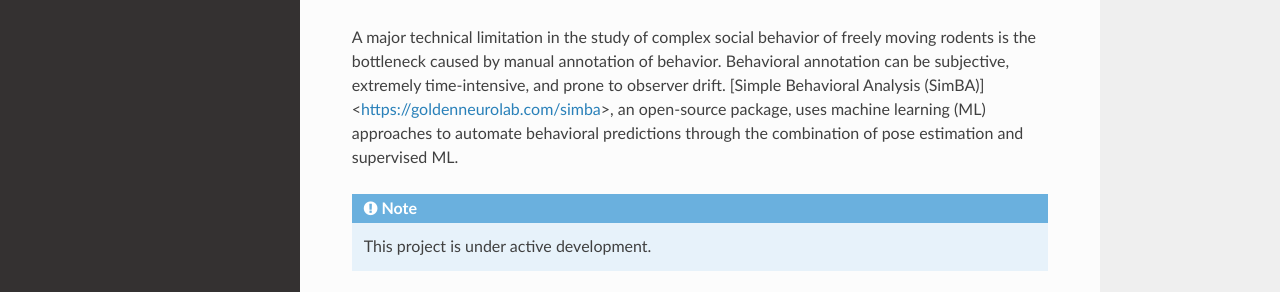
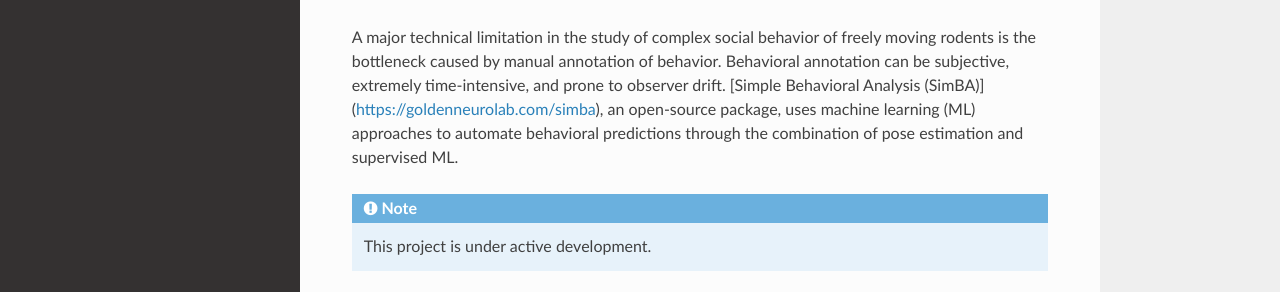
Before and after one commit to virginiavw/rtd-tutorial, a Sphinx documentation site: the page built from docs/source/index.rst, in a window 1280 px wide. Shown: the part 206-498 px from the top of the page. Built offline with Sphinx 7.4.7 and the Read the Docs theme 2.0.0, drawn with Linux system fonts in a browser that asks for light colours.

```diff
--- a/docs/source/index.rst
+++ b/docs/source/index.rst
@@ -3,7 +3,7 @@ Welcome to the Basic Trimmer's
 
 The **Basic Trimmer** is a tool to aid the use of Simple Behavioral Analysis (SimBA) through data preparation.
 
-A major technical limitation in the study of complex social behavior of freely moving rodents is the bottleneck caused by manual annotation of behavior. Behavioral annotation can be subjective, extremely time-intensive, and prone to observer drift. [Simple Behavioral Analysis (SimBA)]<https://goldenneurolab.com/simba>, an open-source package, uses machine learning (ML) approaches to automate behavioral predictions through the combination of pose estimation and supervised ML.
+A major technical limitation in the study of complex social behavior of freely moving rodents is the bottleneck caused by manual annotation of behavior. Behavioral annotation can be subjective, extremely time-intensive, and prone to observer drift. [Simple Behavioral Analysis (SimBA)](https://goldenneurolab.com/simba), an open-source package, uses machine learning (ML) approaches to automate behavioral predictions through the combination of pose estimation and supervised ML.
 
 .. note::
 
```
